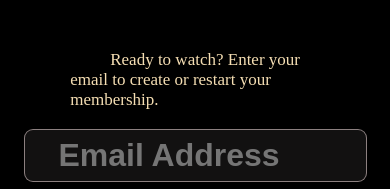
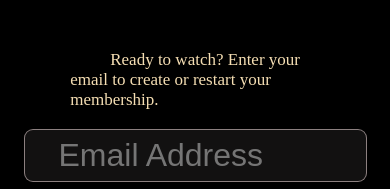
Before and after one commit to Pramuk567/NetflixHome-Page, a plain HTML site: page index.html in a window 390 px wide. Shown: the part 2702-2891 px from the top of the page. Drawn offline with Linux system fonts and the light colour scheme.

Commit message:
Update style.css

```diff
--- a/style.css
+++ b/style.css
@@ -447,7 +447,7 @@ span a {
 
     .second-button input {
         padding: 0px 34px;
-        font-weight: 700;
+        font-weight: 70;
         font-size: 32px;
         width: 70vw;
     }
```
